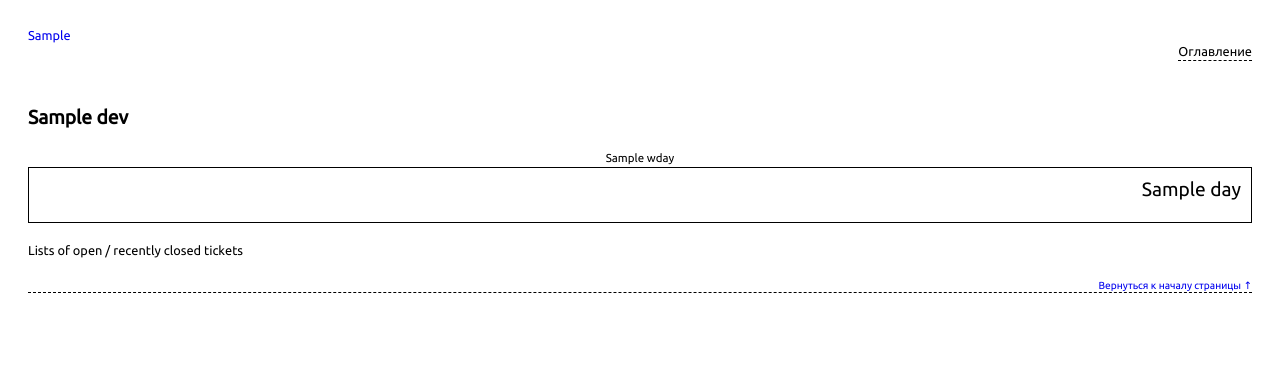
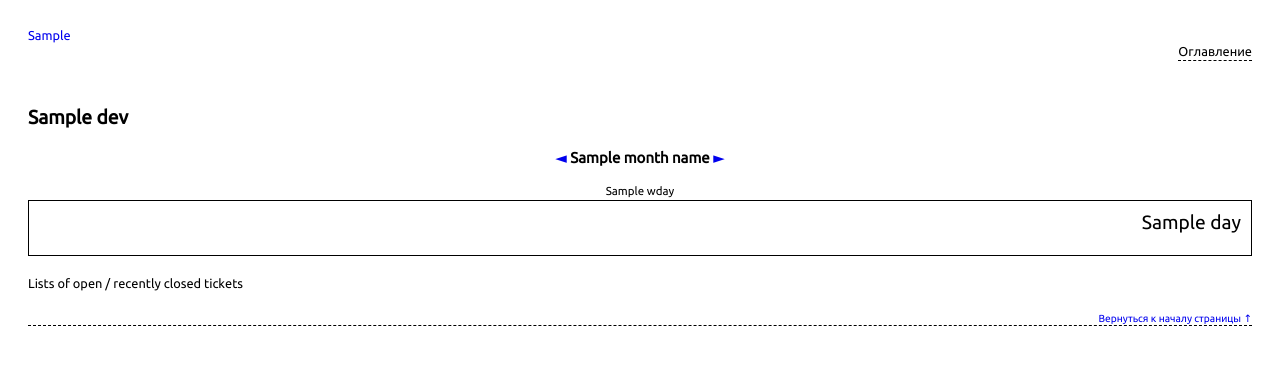
Before and after one commit to skrattaren/tracaggr, a Flask app: template templates/index.html in a window 1280 px wide. Shown: the top 365 px of the page. Run offline with Flask 2, Linux system fonts and the light colour scheme; the template is opened without the code that fills it: most values are stand-ins (such as "Sample title", 1, 10 or a date in 2020); parts of the project's set-up code (start-up, migrations or seed data) failed here and were passed over; some libraries are stand-ins or nearby versions.

Commit message:
Implement basic month selecting (URLs, prev/next links)

```diff
--- a/main.py
+++ b/main.py
@@ -6,7 +6,7 @@ import calendar
 import datetime
 
 from psycopg2.extras import DictCursor
-from flask import Flask, redirect, render_template, session
+from flask import Flask, abort, redirect, render_template, session
 app = Flask(__name__)
 
 from defaults import *
@@ -16,13 +16,26 @@ def other_colour(colour):
     return 'dark' if colour == 'light' else 'light'
 
 @app.route("/")
-def index():
+@app.route('/<int:month>/')
+@app.route('/<int:month>/<int:year>/')
+def index(month=None, year=None):
     ''' Displays calendars and lists of open/recently closed tickets '''
     stylesheet = session.get('css', 'light')
     other_ssheet = other_colour(stylesheet)
-    # prepare search string
-    today = datetime.date.today()
-    monthstr = today.strftime(DATEFORMAT.replace('%d', '%%'))
+    # prepare search string, with today as default
+    basedate = datetime.date.today()
+    replace_dict = {'day': 1}
+    if month is not None:
+        replace_dict['month'] = month
+    if year is not None:
+        replace_dict['year'] = year
+    try:
+        basedate = basedate.replace(**replace_dict)
+    except ValueError:
+        #TODO: prettify 404, add info
+        abort(404)
+    del replace_dict
+    monthstr = basedate.strftime("%%.%m.%Y")
 
     month_data, month_data_raw = {}, {}
     for trac in TRACS:
@@ -40,8 +53,9 @@ def index():
             month_data[user][due_date] = dictify(tickets, 'trac')
 
     # create calendars
-    month, year = (today.month, today.year)
     calendar.setfirstweekday(calendar.MONDAY)
+    cal_year = year
+    month, year = (basedate.month, basedate.year)
     context = {
                'devs': DEVS,
                'month_data': month_data,
@@ -49,7 +63,10 @@ def index():
                'weekhdr': calendar.weekheader(3).split(' '),
                'stylesheet': stylesheet,
                'other_ssheet': other_ssheet,
-               'daytmpl': monthstr.replace('%', '%02d')
+               'daytmpl': monthstr.replace('%', '%02d'),
+               'month_name': calendar.month_name[month],
+               'month': month,
+               'year': cal_year,
                }
     return render_template('index.html', **context)
 
--- a/static/base.css
+++ b/static/base.css
@@ -134,6 +134,10 @@ h2 {
     padding-bottom: 3px;
 }
 
+h3 {
+    text-align: center;
+}
+
 #contents {
     text-align: right;
     margin: 0px;
--- a/templates/index.html
+++ b/templates/index.html
@@ -25,6 +25,11 @@
     {% for name, login in devs %}
     {% set usertckts = month_data.pop(login, {}) %}
     <h2 id="{{ login }}">{{ name }}</h2>
+    <h3>
+        <a href="/{{ '%02d' | format(month - 1) }}/">◄</a>
+        {{ month_name }}
+        <a href="/{{ '%02d' | format(month + 1) }}/">►</a>
+    </h3>
     <table class="cal">
         <tr>
             {% for wday in weekhdr %}<th>{{ wday }}</th>{% endfor %}
@@ -49,6 +54,9 @@
             {% endfor %}
         </tr>
         {% endfor %}
+        {# for ticket in month_data.pop(login, []) %}
+        <p>{{ ticket.trac }}: {{ ticket.id }}</p>
+        {% endfor #}
     </table>
     <div class="tcktlist">
         Lists of open / recently closed tickets
```
